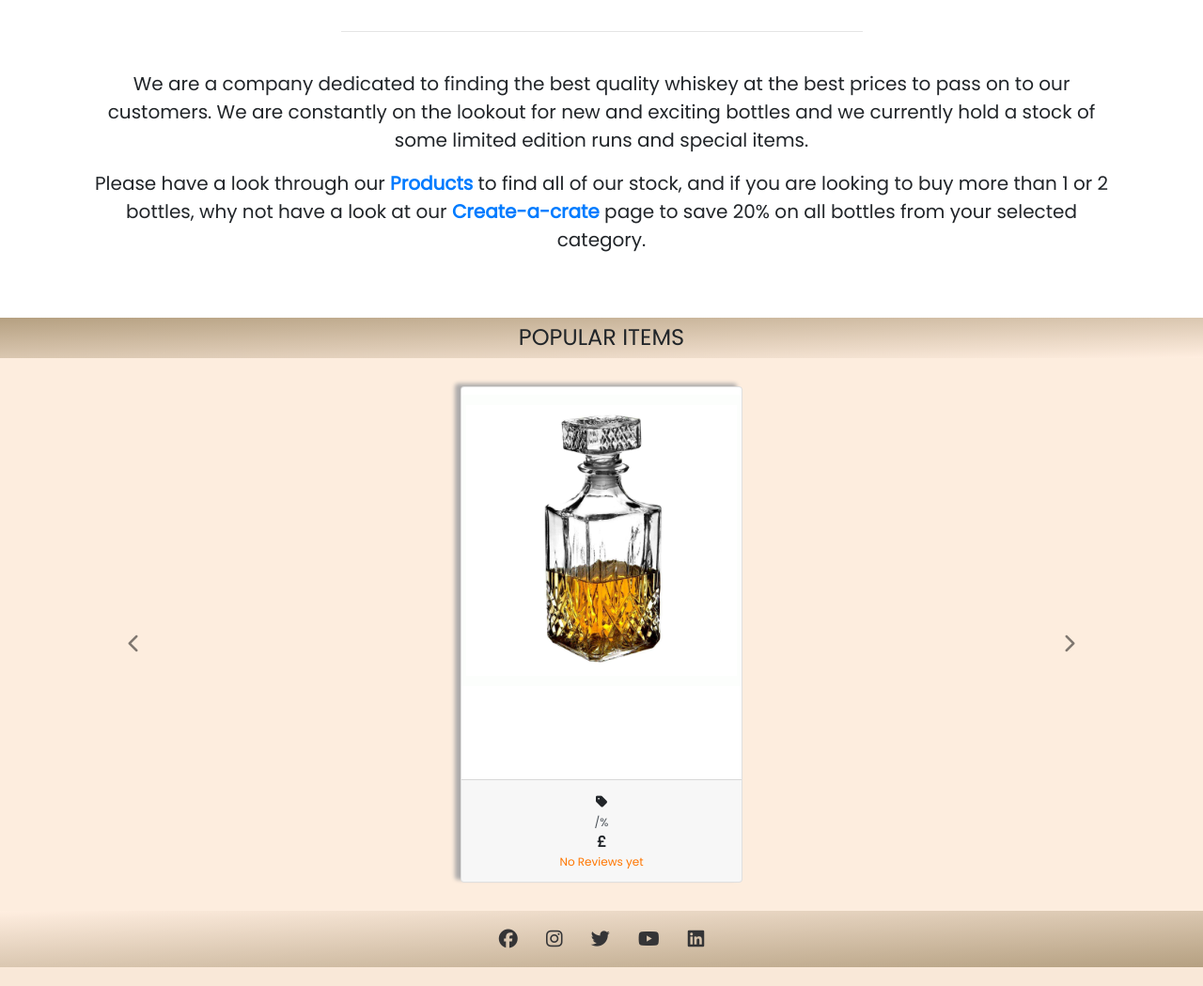
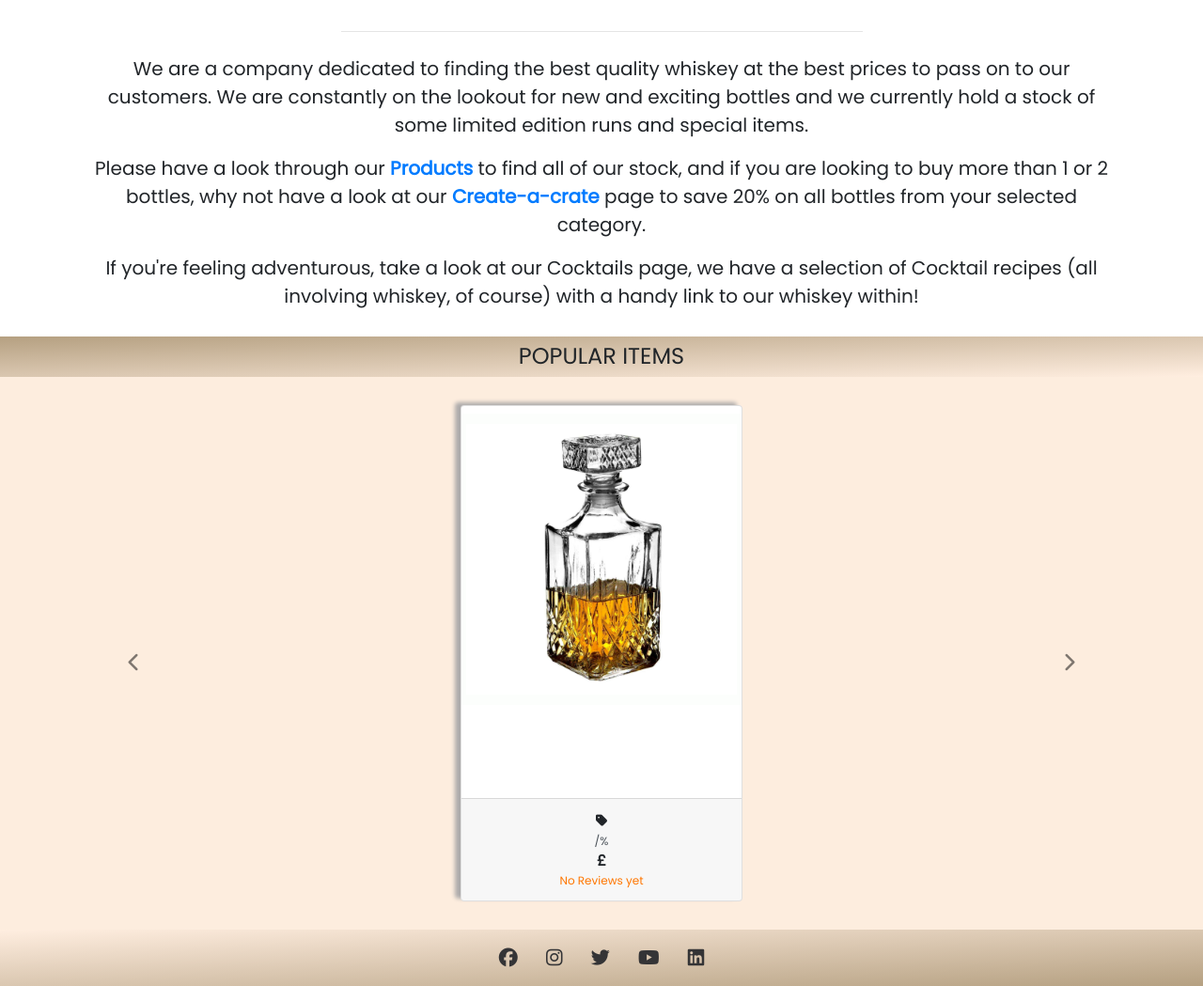
Before and after one commit to Matte-gtr/on_the_rocks, a Django app: template home/templates/home/about_us.html in a window 1280 px wide. Shown: the part 128-1177 px from the top of the page at 94% size. Run offline with Django 3.2, Linux system fonts and the light colour scheme; the template is opened without the code that fills it: values that come from a table or form of the project are taken from there, others are empty; data comes from the database, SQL or seed files in the repository; parts of the project's set-up code (start-up, migrations or seed data) failed here and were passed over; some libraries are stand-ins or nearby versions.

Commit message:
add extra about us paragraph and adjust spacing

```diff
--- a/home/templates/home/about_us.html
+++ b/home/templates/home/about_us.html
@@ -19,14 +19,18 @@
         <section class="container">
             <div class="row">
                 <div class="col text-center fs-20">
-                    <p class="pt-4">
+                    <p class="pt-2">
                         We are a company dedicated to finding the best quality whiskey at the best prices to pass on to our customers. We
                         are constantly on the lookout for new and exciting bottles and we currently hold a stock of some limited edition runs
                         and special items.
                     </p>
-                    <p class="mb-5">
+                    <p>
                         Please have a look through our <a class="orange-link" href="{% url 'products' %}"><strong>Products</strong></a> to find all of our stock, and if you are looking to buy more than
                         1 or 2 bottles, why not have a look at our <a class="orange-link" href="{% url 'create_a_crate' %}"><strong>Create-a-crate</strong></a> page to save 20% on all bottles from your selected category.
+                    </p>
+                    <p class="mb-2">
+                        If you're feeling adventurous, take a look at our Cocktails page, we have a selection of Cocktail recipes (all involving whiskey, of course) with a handy link to our whiskey within!
+
                     </p>
                 </div>
             </div>
```
